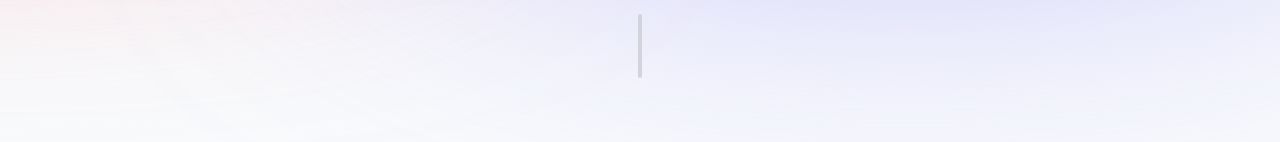
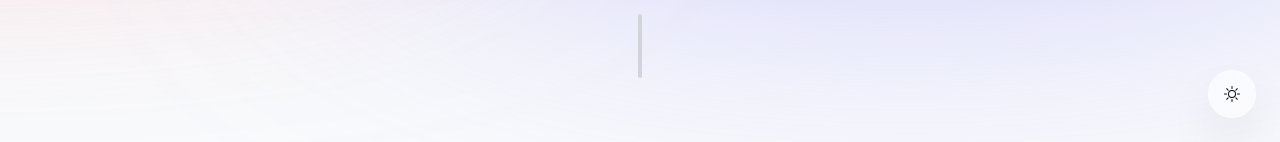
Before and after one commit to umar-ibn-shafee/portfolio, a Next.js app: page / in a window 1280 px wide. Shown: the part 658-800 px from the top of the page. Built offline with nearby package versions, Linux system fonts and the light colour scheme.

Commit message:
Theme switch created with context

```diff
--- a/app/layout.tsx
+++ b/app/layout.tsx
@@ -4,6 +4,8 @@
 import { Inter } from 'next/font/google'
 import ActiveSectionContextProvider from '@/context/active-section-context'
 import Footer from '@/components/screens/footer'
+import ThemeSwitch from '@/components/theme-switch'
+import ThemeContextProvider from '@/context/theme-context'
 
 const inter = Inter({ subsets: ['latin'] })
 
@@ -19,16 +21,30 @@
 }) {
   return (
     <html lang="en" className='!scroll-smooth'>
-      <body className={`${inter.className} bg-slate-50 text-gray-950 relative pt-28 sm:pt-36`}>
-        <div className='bg-[#f79c9f] animate-reverse-blob mix-blend-multiply absolute -z-10 top-[-6rem] right-[11rem] h-[31.25rem] w-[31.25rem] rounded-full blur-[10rem] sm:w-[68.75rem]'></div>
-        <div className='bg-[#a89efa] animate-blob mix-blend-multiply .animation-delay-4000 absolute -z-10 top-[-1rem] left-[-33rem] h-[31.25rem] w-[50rem] rounded-full blur-[10rem] sm:w-[68.75rem] sm:left-[-45rem] md:left-[-36rem] lg:left-[-28rem] xl:left-[-15rem] 2xl:left-[-5rem]'></div>
-        <div className='bg-[#f89dd0] animate-reverse-blob animation-delay-2000 mix-blend-multiply absolute -z-10 top-[-15rem] right-[11rem] h-[31.25rem] w-[50rem] rounded-full blur-[10rem] sm:w-[68.75rem] sm:left-[-45rem] md:left-[-36rem] lg:left-[-28rem] xl:left-[-15rem] 2xl:left-[-5rem]'></div>
+      <body
+        className={`${inter.className} bg-slate-50 text-gray-950 relative pt-28 sm:pt-36
+      dark:bg-gray-950 dark:text-gray-50 dark:text-opacity-90`}>
+        <div
+          className='bg-[#f79c9f] animate-reverse-blob mix-blend-multiply absolute -z-10 top-[-6rem] right-[11rem]
+        h-[31.25rem] w-[31.25rem] rounded-full blur-[10rem] sm:w-[68.75rem] dark:bg-[#946263] dark:mix-blend-normal'></div>
+        <div
+          className='bg-[#a89efa] animate-blob mix-blend-multiply .animation-delay-4000 absolute -z-10
+        top-[-1rem] left-[-33rem] h-[31.25rem] w-[50rem] rounded-full blur-[10rem] sm:w-[68.75rem] sm:left-[-45rem]
+        md:left-[-36rem] lg:left-[-28rem] xl:left-[-15rem] 2xl:left-[-5rem] dark:bg-[#676394] dark:mix-blend-normal'></div>
+        <div
+          className='bg-[#f89dd0] animate-reverse-blob animation-delay-2000 mix-blend-multiply absolute
+        -z-10 top-[-15rem] right-[11rem] h-[31.25rem] w-[50rem] rounded-full blur-[10rem] sm:w-[68.75rem]
+        sm:left-[-45rem] md:left-[-36rem] lg:left-[-28rem] xl:left-[-15rem] 2xl:left-[-5rem] dark:bg-[#946263] dark:mix-blend-normal'></div>
 
-        <ActiveSectionContextProvider>
-          <Header />
-          {children}
-          <Footer />
-        </ActiveSectionContextProvider>
+        <ThemeContextProvider>
+          <ActiveSectionContextProvider>
+            <Header />
+            {children}
+            <Footer />
+            <ThemeSwitch />
+          </ActiveSectionContextProvider>
+        </ThemeContextProvider>
+
       </body>
     </html>
   )
--- /dev/null
+++ b/components/theme-switch.tsx
@@ -0,0 +1,23 @@
+'use client'
+
+import { useThemeContext } from '@/context/theme-context'
+import React, { useEffect, useState } from 'react'
+import { BsMoon, BsSun } from 'react-icons/bs'
+
+type Theme = 'light' | 'dark'
+
+export default function ThemeSwitch() {
+
+    const {theme, handleTheme} = useThemeContext()
+
+    return (
+        <button
+            className='fixed bottom-6 right-6 h-12 w-12 bg-white flex items-center justify-center
+    rounded-full shadow-2xl backdrop-blur-[0.5rem] bg-opacity-60 border border-white border-opacity-40
+    hover:scale-[1.15] active:scale-105 transition-all dark:bg-gray-950'
+            onClick={handleTheme}
+        >
+            {theme === 'light' ? (<BsSun />) : (<BsMoon />)}
+        </button>
+    )
+}
--- /dev/null
+++ b/context/theme-context.tsx
@@ -0,0 +1,65 @@
+'use client'
+
+import React, { createContext, useContext, useEffect, useState } from 'react'
+
+type Props = {
+    children: React.ReactNode
+}
+
+type Theme = 'light' | 'dark'
+
+type ThemeContextType = {
+    theme: Theme
+    setTheme: React.Dispatch<React.SetStateAction<Theme>>
+}
+
+export const ThemeContext = createContext<ThemeContextType | null>(null)
+
+export default function ThemeContextProvider({ children }: Props) {
+
+    const [theme, setTheme] = useState<Theme>('light')
+
+    return (
+        <ThemeContext.Provider value={{ theme, setTheme }}>
+            {children}
+        </ThemeContext.Provider >
+    )
+}
+
+export function useThemeContext() {
+
+    const context = useContext(ThemeContext)
+
+    if (context === null) {
+        throw new Error('useThemeContext must only be used within the useThemeContextProvider')
+    }
+
+    const {theme, setTheme} = context
+
+    const handleTheme = () => {
+        if (theme === 'light') {
+            setTheme('dark')
+            localStorage.setItem('theme', 'dark')
+            document.documentElement.classList.add('dark')
+        } else {
+            setTheme('light')
+            localStorage.setItem('theme', 'light')
+            document.documentElement.classList.remove('dark')
+        }
+    }
+
+    useEffect(() => {
+        const localTheme = localStorage.getItem('theme') as Theme | null;
+        if (localTheme) {
+            setTheme(localTheme)
+            if(localTheme === 'dark') {
+                document.documentElement.classList.add('dark')
+            }
+        } else if(window.matchMedia('(prefers-color-scheme: dark)').matches) {
+            setTheme('dark')
+            document.documentElement.classList.add('dark')
+        }
+    }, [])
+
+    return {theme, handleTheme}
+}
```
